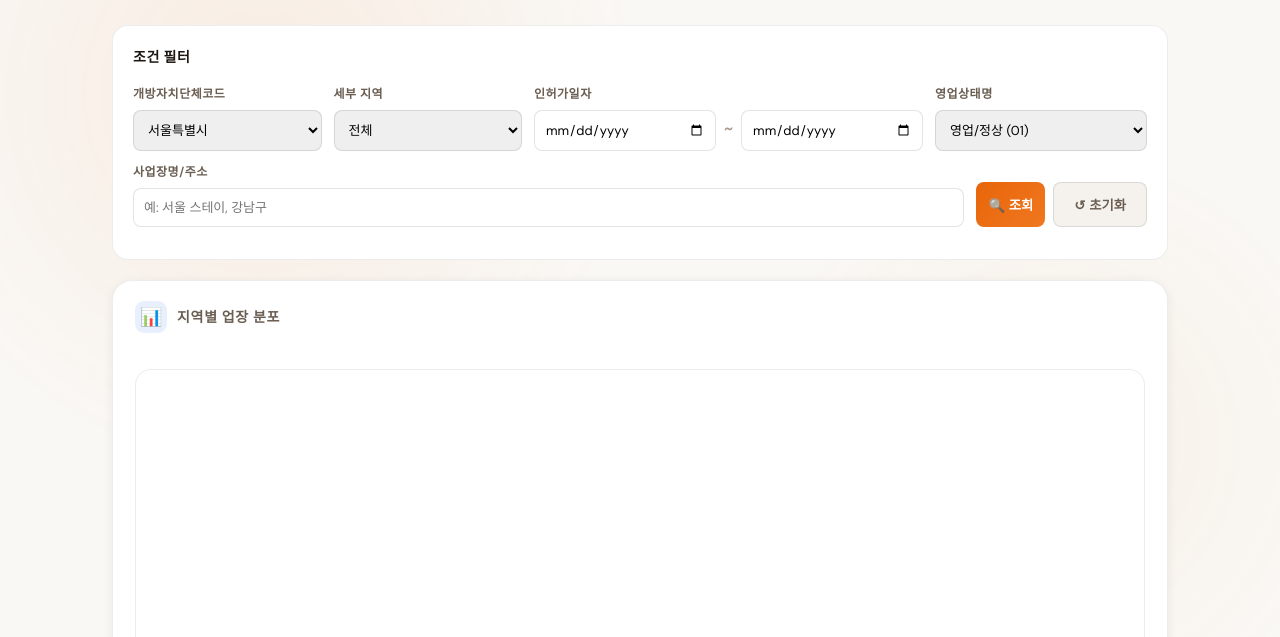
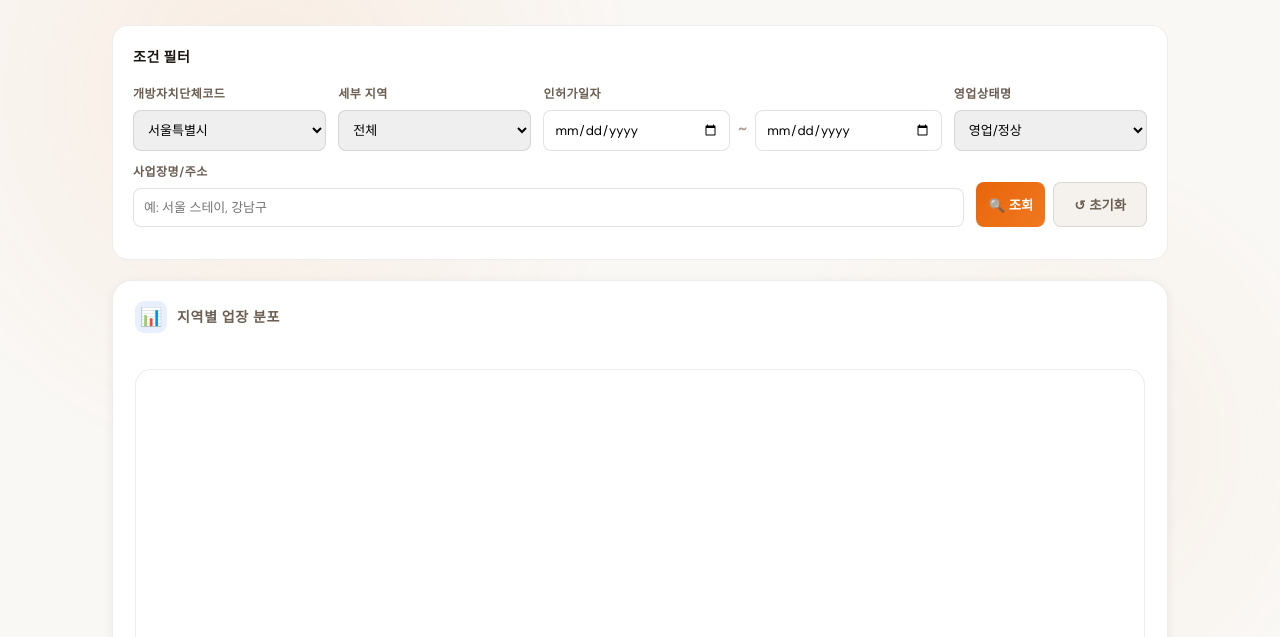
Before and after one commit to jieunkkim/airbnb-admin-feature, a plain HTML site: page tools/homestay-survey.html in a window 1280 px wide. Shown: the part 163-800 px from the top of the page. Drawn offline with nearby package versions, Linux system fonts and the light colour scheme; no server answers.

Commit message:
refactor: remove status code display from business status filter options

```diff
--- a/tools/homestay-survey.html
+++ b/tools/homestay-survey.html
@@ -122,12 +122,12 @@
           <label>영업상태명</label>
           <select id="status_filter">
             <option value="">전체</option>
-            <option value="영업/정상">영업/정상 (01)</option>
-            <option value="휴업">휴업 (02)</option>
-            <option value="폐업">폐업 (03)</option>
-            <option value="취소/말소/만료/정지/중지">취소/말소/만료/정지/중지 (04)</option>
-            <option value="제외/삭제/전출">제외/삭제/전출 (05)</option>
-            <option value="기타">기타 (06)</option>
+            <option value="영업/정상">영업/정상</option>
+            <option value="휴업">휴업</option>
+            <option value="폐업">폐업</option>
+            <option value="취소/말소/만료/정지/중지">취소/말소/만료/정지/중지</option>
+            <option value="제외/삭제/전출">제외/삭제/전출</option>
+            <option value="기타">기타</option>
           </select>
         </div>
       </div>
```
